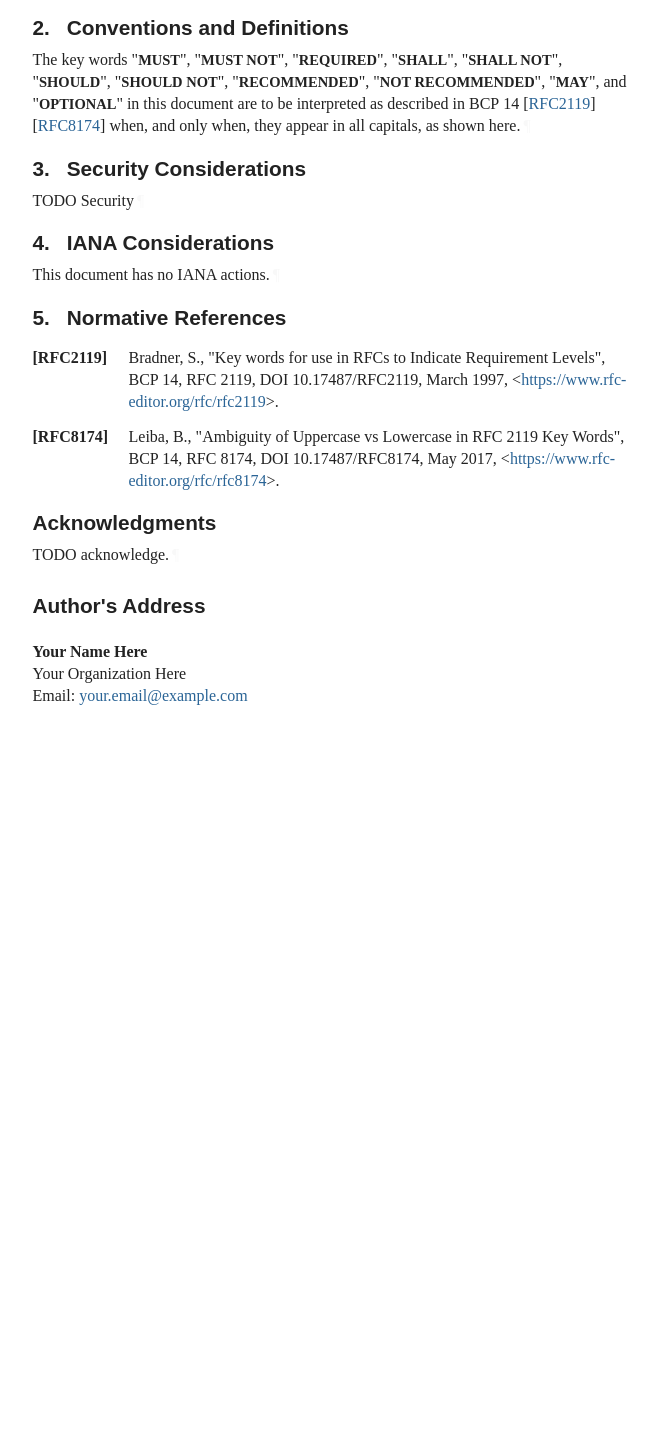
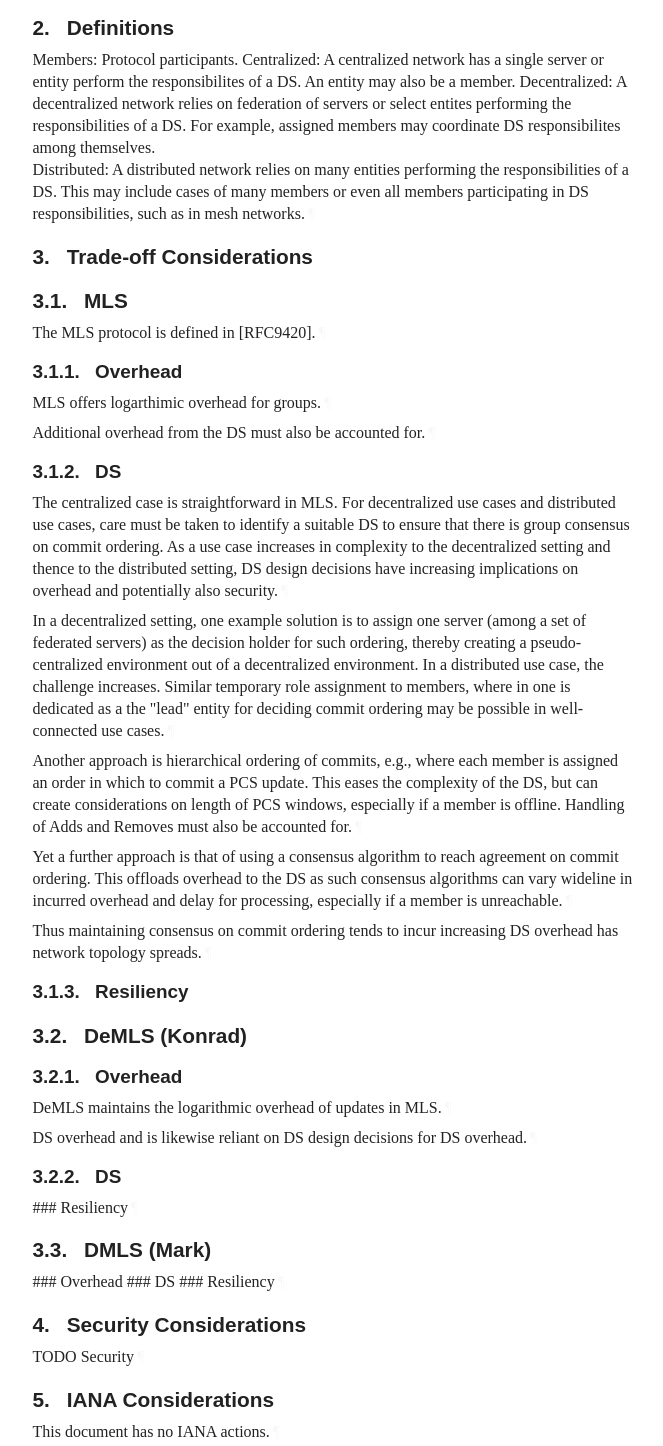
Before and after one commit to germ-mark/mls-informational-decentralized-applications, a plain HTML site: page draft-todo-yourname-protocol.html in a window 1280 px wide. Shown: the part 934-2380 px from the top of the page, without its empty margins (92-755 px from the left). Before the commit the page ends 1732 px from the top, so only its background shows below. Drawn offline with Linux system fonts and the light colour scheme; a web font is replaced by a local one.

Commit message:
Script updating gh-pages from 88cdf9d. [ci skip]

```diff
--- a/draft-todo-yourname-protocol.html
+++ b/draft-todo-yourname-protocol.html
@@ -1057,7 +1057,7 @@ svg :is([fill="white"], [fill^="#fff"]) {
 </tr></thead>
 <tfoot><tr>
 <td class="left">Here</td>
-<td class="center">Expires 8 May 2026</td>
+<td class="center">Expires 9 May 2026</td>
 <td class="right">[Page]</td>
 </tr></tfoot>
 </table>
@@ -1070,12 +1070,12 @@ svg :is([fill="white"], [fill^="#fff"]) {
 <dd class="internet-draft">draft-todo-yourname-protocol-latest</dd>
 <dt class="label-published">Published:</dt>
 <dd class="published">
-<time datetime="2025-11-04" class="published">4 November 2025</time>
+<time datetime="2025-11-05" class="published">5 November 2025</time>
     </dd>
 <dt class="label-intended-status">Intended Status:</dt>
 <dd class="intended-status">Informational</dd>
 <dt class="label-expires">Expires:</dt>
-<dd class="expires"><time datetime="2026-05-08">8 May 2026</time></dd>
+<dd class="expires"><time datetime="2026-05-09">9 May 2026</time></dd>
 <dt class="label-authors">Author:</dt>
 <dd class="authors">
 <div class="author">
@@ -1132,7 +1132,7 @@ among alternatives.<a href="#section-abstract-1" class="pilcrow">¶</a></p>
         time. It is inappropriate to use Internet-Drafts as reference
         material or to cite them other than as "work in progress."<a href="#section-boilerplate.1-3" class="pilcrow">¶</a></p>
 <p id="section-boilerplate.1-4">
-        This Internet-Draft will expire on 8 May 2026.<a href="#section-boilerplate.1-4" class="pilcrow">¶</a></p>
+        This Internet-Draft will expire on 9 May 2026.<a href="#section-boilerplate.1-4" class="pilcrow">¶</a></p>
 </section>
 </div>
 <div id="copyright">
@@ -1165,16 +1165,46 @@ among alternatives.<a href="#section-abstract-1" class="pilcrow">¶</a></p>
             <p id="section-toc.1-1.1.1" class="keepWithNext"><a href="#section-1" class="auto internal xref">1</a>.  <a href="#name-introduction" class="internal xref">Introduction</a></p>
 </li>
           <li class="compact toc ulBare ulEmpty" id="section-toc.1-1.2">
-            <p id="section-toc.1-1.2.1" class="keepWithNext"><a href="#section-2" class="auto internal xref">2</a>.  <a href="#name-conventions-and-definitions" class="internal xref">Conventions and Definitions</a></p>
+            <p id="section-toc.1-1.2.1" class="keepWithNext"><a href="#section-2" class="auto internal xref">2</a>.  <a href="#name-definitions" class="internal xref">Definitions</a></p>
 </li>
           <li class="compact toc ulBare ulEmpty" id="section-toc.1-1.3">
-            <p id="section-toc.1-1.3.1" class="keepWithNext"><a href="#section-3" class="auto internal xref">3</a>.  <a href="#name-security-considerations" class="internal xref">Security Considerations</a></p>
+            <p id="section-toc.1-1.3.1"><a href="#section-3" class="auto internal xref">3</a>.  <a href="#name-trade-off-considerations" class="internal xref">Trade-off Considerations</a></p>
+<ul class="compact toc ulBare ulEmpty">
+<li class="compact toc ulBare ulEmpty" id="section-toc.1-1.3.2.1">
+                <p id="section-toc.1-1.3.2.1.1"><a href="#section-3.1" class="auto internal xref">3.1</a>.  <a href="#name-mls" class="internal xref">MLS</a></p>
+<ul class="compact toc ulBare ulEmpty">
+<li class="compact toc ulBare ulEmpty" id="section-toc.1-1.3.2.1.2.1">
+                    <p id="section-toc.1-1.3.2.1.2.1.1" class="keepWithNext"><a href="#section-3.1.1" class="auto internal xref">3.1.1</a>.  <a href="#name-overhead" class="internal xref">Overhead</a></p>
+</li>
+                  <li class="compact toc ulBare ulEmpty" id="section-toc.1-1.3.2.1.2.2">
+                    <p id="section-toc.1-1.3.2.1.2.2.1"><a href="#section-3.1.2" class="auto internal xref">3.1.2</a>.  <a href="#name-ds" class="internal xref">DS</a></p>
+</li>
+                  <li class="compact toc ulBare ulEmpty" id="section-toc.1-1.3.2.1.2.3">
+                    <p id="section-toc.1-1.3.2.1.2.3.1"><a href="#section-3.1.3" class="auto internal xref">3.1.3</a>.  <a href="#name-resiliency" class="internal xref">Resiliency</a></p>
+</li>
+                </ul>
+</li>
+              <li class="compact toc ulBare ulEmpty" id="section-toc.1-1.3.2.2">
+                <p id="section-toc.1-1.3.2.2.1"><a href="#section-3.2" class="auto internal xref">3.2</a>.  <a href="#name-demls-konrad" class="internal xref">DeMLS (Konrad)</a></p>
+<ul class="compact toc ulBare ulEmpty">
+<li class="compact toc ulBare ulEmpty" id="section-toc.1-1.3.2.2.2.1">
+                    <p id="section-toc.1-1.3.2.2.2.1.1"><a href="#section-3.2.1" class="auto internal xref">3.2.1</a>.  <a href="#name-overhead-2" class="internal xref">Overhead</a></p>
+</li>
+                  <li class="compact toc ulBare ulEmpty" id="section-toc.1-1.3.2.2.2.2">
+                    <p id="section-toc.1-1.3.2.2.2.2.1"><a href="#section-3.2.2" class="auto internal xref">3.2.2</a>.  <a href="#name-ds-2" class="internal xref">DS</a></p>
+</li>
+                </ul>
+</li>
+              <li class="compact toc ulBare ulEmpty" id="section-toc.1-1.3.2.3">
+                <p id="section-toc.1-1.3.2.3.1"><a href="#section-3.3" class="auto internal xref">3.3</a>.  <a href="#name-dmls-mark" class="internal xref">DMLS (Mark)</a></p>
+</li>
+            </ul>
 </li>
           <li class="compact toc ulBare ulEmpty" id="section-toc.1-1.4">
-            <p id="section-toc.1-1.4.1"><a href="#section-4" class="auto internal xref">4</a>.  <a href="#name-iana-considerations" class="internal xref">IANA Considerations</a></p>
+            <p id="section-toc.1-1.4.1"><a href="#section-4" class="auto internal xref">4</a>.  <a href="#name-security-considerations" class="internal xref">Security Considerations</a></p>
 </li>
           <li class="compact toc ulBare ulEmpty" id="section-toc.1-1.5">
-            <p id="section-toc.1-1.5.1"><a href="#section-5" class="auto internal xref">5</a>.  <a href="#name-normative-references" class="internal xref">Normative References</a></p>
+            <p id="section-toc.1-1.5.1"><a href="#section-5" class="auto internal xref">5</a>.  <a href="#name-iana-considerations" class="internal xref">IANA Considerations</a></p>
 </li>
           <li class="compact toc ulBare ulEmpty" id="section-toc.1-1.6">
             <p id="section-toc.1-1.6.1"><a href="#appendix-A" class="auto internal xref"></a><a href="#name-acknowledgments" class="internal xref">Acknowledgments</a></p>
@@ -1194,48 +1224,135 @@ among alternatives.<a href="#section-abstract-1" class="pilcrow">¶</a></p>
 <p id="section-1-1">TODO Introduction<a href="#section-1-1" class="pilcrow">¶</a></p>
 </section>
 </div>
-<div id="conventions-and-definitions">
+<div id="definitions">
 <section id="section-2">
-      <h2 id="name-conventions-and-definitions">
-<a href="#section-2" class="section-number selfRef">2. </a><a href="#name-conventions-and-definitions" class="section-name selfRef">Conventions and Definitions</a>
+      <h2 id="name-definitions">
+<a href="#section-2" class="section-number selfRef">2. </a><a href="#name-definitions" class="section-name selfRef">Definitions</a>
       </h2>
-<p id="section-2-1">The key words "<span class="bcp14">MUST</span>", "<span class="bcp14">MUST NOT</span>", "<span class="bcp14">REQUIRED</span>", "<span class="bcp14">SHALL</span>", "<span class="bcp14">SHALL NOT</span>", "<span class="bcp14">SHOULD</span>", "<span class="bcp14">SHOULD NOT</span>", "<span class="bcp14">RECOMMENDED</span>", "<span class="bcp14">NOT RECOMMENDED</span>",
-"<span class="bcp14">MAY</span>", and "<span class="bcp14">OPTIONAL</span>" in this document are to be interpreted as
-described in BCP 14 <span>[<a href="#RFC2119" class="cite xref">RFC2119</a>]</span> <span>[<a href="#RFC8174" class="cite xref">RFC8174</a>]</span> when, and only when, they
-appear in all capitals, as shown here.<a href="#section-2-1" class="pilcrow">¶</a></p>
+<p id="section-2-1">Members:       Protocol participants.
+Centralized:   A centralized network has a single server or entity perform
+               the responsibilites of a DS. An entity may also be a member.
+Decentralized: A decentralized network relies on federation of servers or
+               select entites performing the responsibilities of a DS. For
+               example, assigned members may coordinate DS responsibilites
+               among themselves.          <br>
+Distributed:   A distributed network relies on many entities performing
+               the responsibilities of a DS. This may include cases of
+               many members or even all members participating in DS
+               responsibilities, such as in mesh networks.<a href="#section-2-1" class="pilcrow">¶</a></p>
+</section>
+</div>
+<div id="trade-off-considerations">
+<section id="section-3">
+      <h2 id="name-trade-off-considerations">
+<a href="#section-3" class="section-number selfRef">3. </a><a href="#name-trade-off-considerations" class="section-name selfRef">Trade-off Considerations</a>
+      </h2>
+<div id="mls">
+<section id="section-3.1">
+        <h3 id="name-mls">
+<a href="#section-3.1" class="section-number selfRef">3.1. </a><a href="#name-mls" class="section-name selfRef">MLS</a>
+        </h3>
+<p id="section-3.1-1">The MLS protocol is defined in [RFC9420].<a href="#section-3.1-1" class="pilcrow">¶</a></p>
+<div id="overhead">
+<section id="section-3.1.1">
+          <h4 id="name-overhead">
+<a href="#section-3.1.1" class="section-number selfRef">3.1.1. </a><a href="#name-overhead" class="section-name selfRef">Overhead</a>
+          </h4>
+<p id="section-3.1.1-1">MLS offers logarthimic overhead for groups.<a href="#section-3.1.1-1" class="pilcrow">¶</a></p>
+<p id="section-3.1.1-2">Additional overhead from the DS must also be accounted for.<a href="#section-3.1.1-2" class="pilcrow">¶</a></p>
+</section>
+</div>
+<div id="ds">
+<section id="section-3.1.2">
+          <h4 id="name-ds">
+<a href="#section-3.1.2" class="section-number selfRef">3.1.2. </a><a href="#name-ds" class="section-name selfRef">DS</a>
+          </h4>
+<p id="section-3.1.2-1">The centralized case is straightforward in MLS. For decentralized use cases
+and distributed use cases, care must be taken to identify a suitable DS to
+ensure that there is group consensus on commit ordering. As a use case
+increases in complexity to the decentralized setting and thence to the
+distributed setting, DS design decisions have increasing implications on
+overhead and potentially also security.<a href="#section-3.1.2-1" class="pilcrow">¶</a></p>
+<p id="section-3.1.2-2">In a decentralized setting, one example solution is to assign one server
+(among a set of federated servers) as the decision holder for such ordering,
+thereby creating a pseudo-centralized environment out of a decentralized
+environment. In a distributed use case, the challenge increases. Similar
+temporary role assignment to members, where in one is dedicated as a the
+"lead" entity for deciding commit ordering may be possible in well-connected
+use cases.<a href="#section-3.1.2-2" class="pilcrow">¶</a></p>
+<p id="section-3.1.2-3">Another approach is hierarchical ordering of commits, e.g., where each
+member is assigned an order in which to commit a PCS update. This eases the
+complexity of the DS, but can create considerations on length of PCS windows,
+especially if a member is offline. Handling of Adds and Removes must also be
+accounted for.<a href="#section-3.1.2-3" class="pilcrow">¶</a></p>
+<p id="section-3.1.2-4">Yet a further approach is that of using a consensus algorithm to reach
+agreement on commit ordering. This offloads overhead to the DS as such
+consensus algorithms can vary wideline in incurred overhead and delay for
+processing, especially if a member is unreachable.<a href="#section-3.1.2-4" class="pilcrow">¶</a></p>
+<p id="section-3.1.2-5">Thus maintaining consensus on commit ordering tends to incur increasing DS
+overhead has network topology spreads.<a href="#section-3.1.2-5" class="pilcrow">¶</a></p>
+</section>
+</div>
+<div id="resiliency">
+<section id="section-3.1.3">
+          <h4 id="name-resiliency">
+<a href="#section-3.1.3" class="section-number selfRef">3.1.3. </a><a href="#name-resiliency" class="section-name selfRef">Resiliency</a>
+        </h4>
+</section>
+</div>
+</section>
+</div>
+<div id="demls-konrad">
+<section id="section-3.2">
+        <h3 id="name-demls-konrad">
+<a href="#section-3.2" class="section-number selfRef">3.2. </a><a href="#name-demls-konrad" class="section-name selfRef">DeMLS (Konrad)</a>
+        </h3>
+<div id="overhead-1">
+<section id="section-3.2.1">
+          <h4 id="name-overhead-2">
+<a href="#section-3.2.1" class="section-number selfRef">3.2.1. </a><a href="#name-overhead-2" class="section-name selfRef">Overhead</a>
+          </h4>
+<p id="section-3.2.1-1">DeMLS maintains the logarithmic overhead of updates in MLS.<a href="#section-3.2.1-1" class="pilcrow">¶</a></p>
+<p id="section-3.2.1-2">DS overhead and is likewise
+reliant on DS design decisions for DS overhead.<a href="#section-3.2.1-2" class="pilcrow">¶</a></p>
+</section>
+</div>
+<div id="ds-1">
+<section id="section-3.2.2">
+          <h4 id="name-ds-2">
+<a href="#section-3.2.2" class="section-number selfRef">3.2.2. </a><a href="#name-ds-2" class="section-name selfRef">DS</a>
+          </h4>
+<p id="section-3.2.2-1">### Resiliency<a href="#section-3.2.2-1" class="pilcrow">¶</a></p>
+</section>
+</div>
+</section>
+</div>
+<div id="dmls-mark">
+<section id="section-3.3">
+        <h3 id="name-dmls-mark">
+<a href="#section-3.3" class="section-number selfRef">3.3. </a><a href="#name-dmls-mark" class="section-name selfRef">DMLS (Mark)</a>
+        </h3>
+<p id="section-3.3-1">### Overhead
+### DS
+### Resiliency<a href="#section-3.3-1" class="pilcrow">¶</a></p>
+</section>
+</div>
 </section>
 </div>
 <div id="security-considerations">
-<section id="section-3">
+<section id="section-4">
       <h2 id="name-security-considerations">
-<a href="#section-3" class="section-number selfRef">3. </a><a href="#name-security-considerations" class="section-name selfRef">Security Considerations</a>
+<a href="#section-4" class="section-number selfRef">4. </a><a href="#name-security-considerations" class="section-name selfRef">Security Considerations</a>
       </h2>
-<p id="section-3-1">TODO Security<a href="#section-3-1" class="pilcrow">¶</a></p>
+<p id="section-4-1">TODO Security<a href="#section-4-1" class="pilcrow">¶</a></p>
 </section>
 </div>
 <div id="iana-considerations">
-<section id="section-4">
+<section id="section-5">
       <h2 id="name-iana-considerations">
-<a href="#section-4" class="section-number selfRef">4. </a><a href="#name-iana-considerations" class="section-name selfRef">IANA Considerations</a>
+<a href="#section-5" class="section-number selfRef">5. </a><a href="#name-iana-considerations" class="section-name selfRef">IANA Considerations</a>
       </h2>
-<p id="section-4-1">This document has no IANA actions.<a href="#section-4-1" class="pilcrow">¶</a></p>
-</section>
-</div>
-<div id="sec-normative-references">
-<section id="section-5">
-      <h2 id="name-normative-references">
-<a href="#section-5" class="section-number selfRef">5. </a><a href="#name-normative-references" class="section-name selfRef">Normative References</a>
-      </h2>
-<dl class="references">
-<dt id="RFC2119">[RFC2119]</dt>
-      <dd>
-<span class="refAuthor">Bradner, S.</span>, <span class="refTitle">"Key words for use in RFCs to Indicate Requirement Levels"</span>, <span class="seriesInfo">BCP 14</span>, <span class="seriesInfo">RFC 2119</span>, <span class="seriesInfo">DOI 10.17487/RFC2119</span>, <time datetime="1997-03" class="refDate">March 1997</time>, <span>&lt;<a href="https://www.rfc-editor.org/rfc/rfc2119">https://www.rfc-editor.org/rfc/rfc2119</a>&gt;</span>. </dd>
-<dd class="break"></dd>
-<dt id="RFC8174">[RFC8174]</dt>
-    <dd>
-<span class="refAuthor">Leiba, B.</span>, <span class="refTitle">"Ambiguity of Uppercase vs Lowercase in RFC 2119 Key Words"</span>, <span class="seriesInfo">BCP 14</span>, <span class="seriesInfo">RFC 8174</span>, <span class="seriesInfo">DOI 10.17487/RFC8174</span>, <time datetime="2017-05" class="refDate">May 2017</time>, <span>&lt;<a href="https://www.rfc-editor.org/rfc/rfc8174">https://www.rfc-editor.org/rfc/rfc8174</a>&gt;</span>. </dd>
-<dd class="break"></dd>
-</dl>
+<p id="section-5-1">This document has no IANA actions.<a href="#section-5-1" class="pilcrow">¶</a></p>
 </section>
 </div>
 <div id="acknowledgments">
```
Also changed, not shown: draft-todo-yourname-protocol.txt.
